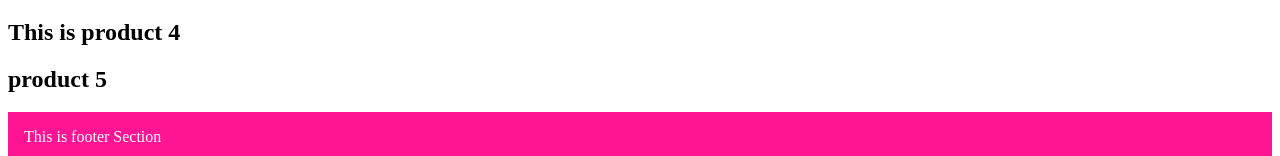
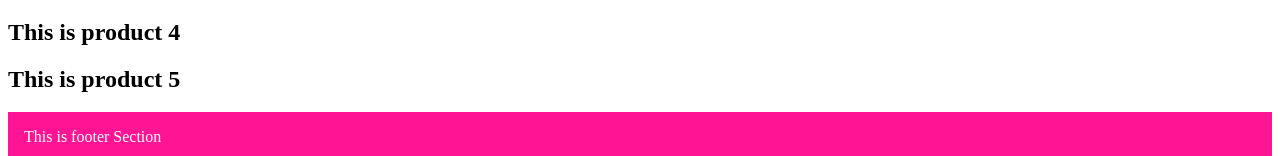
Before and after one commit to aliabbasmaryami/Nextjs, a Next.js app: page /product in a window 1280 px wide. Shown: the part 292-448 px from the top of the page. Built offline with nearby package versions, Linux system fonts and the light colour scheme.

Commit message:
changes product5

```diff
--- a/src/app/product/page.tsx
+++ b/src/app/product/page.tsx
@@ -8,7 +8,7 @@ export default function (){
         <h2>This is product 2</h2>
         <h2>This is product 3</h2>
         <h2>This is product 4</h2>
-        <h2>product 5</h2>
+        <h2>This is product 5</h2>
         </>
     )
 }
```
